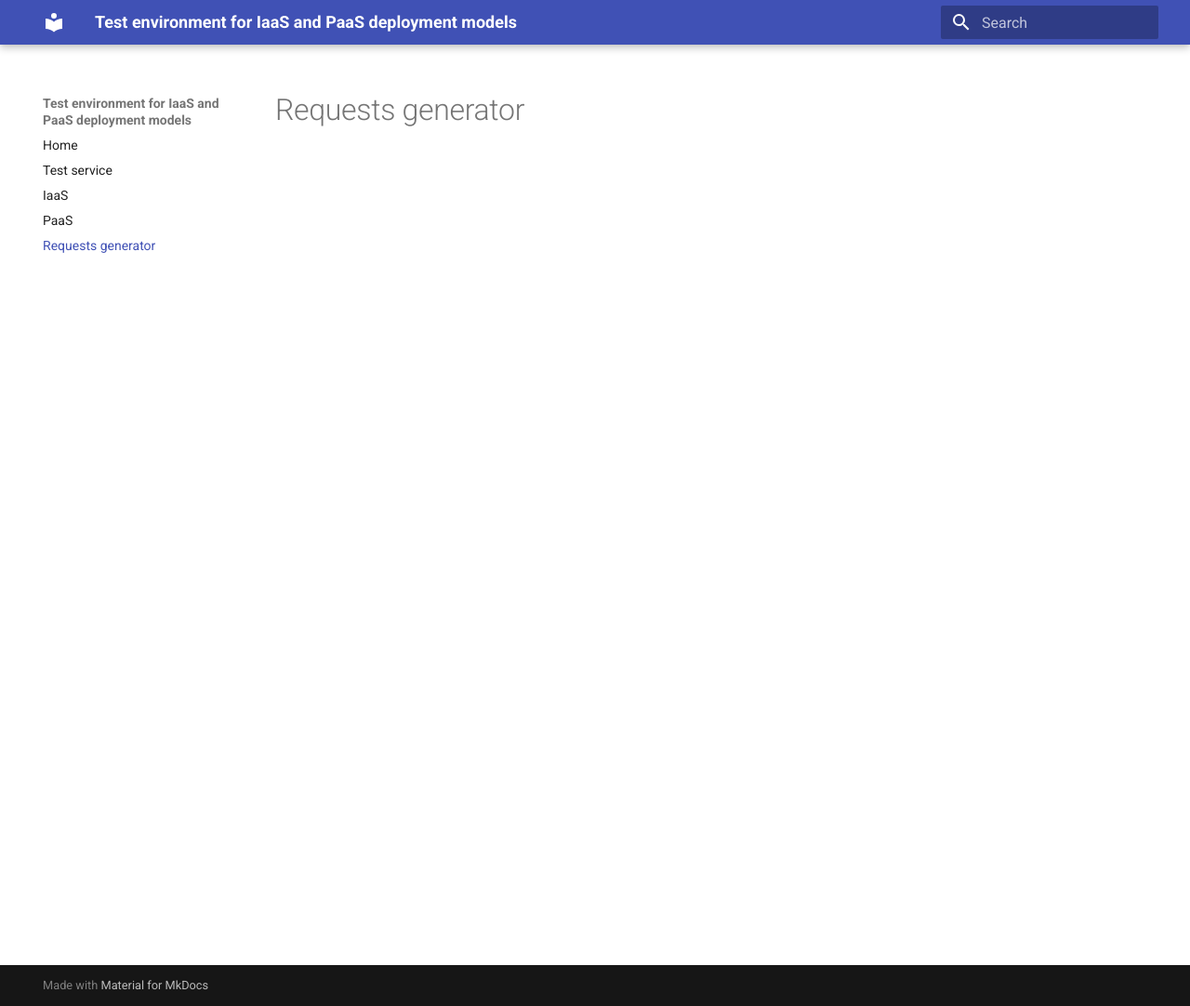
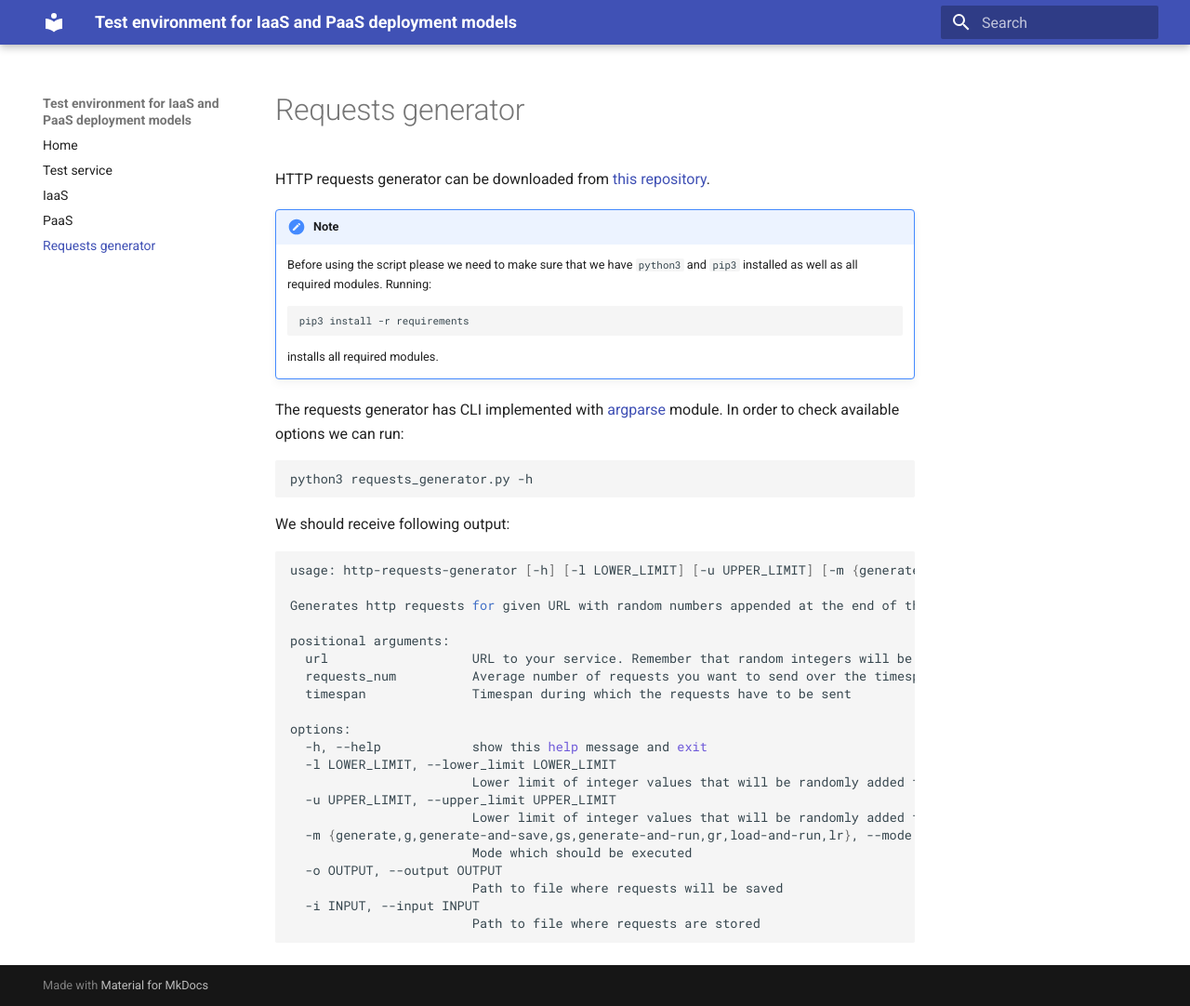
Before and after one commit to WasilewM/23Z-INZ, an MkDocs documentation site: the page built from docs/docs/requests_generator/requests_generator.md, in a window 1280 px wide and 1082 px high. Shown: the whole window at 93% size. Built offline with MkDocs 1.6.1 and Material for MkDocs 9.7.7, drawn with Linux system fonts in a browser that asks for light colours.

Commit message:
Add basic information about requests generator

````diff
--- a/docs/docs/requests_generator/requests_generator.md
+++ b/docs/docs/requests_generator/requests_generator.md
@@ -1 +1,39 @@
 # Requests generator
+
+HTTP requests generator can be downloaded from [this repository](https://github.com/WasilewM/http-requests-generator.git).
+
+!!! Note
+    Before using the script please we need to make sure that we have `python3` and `pip3` installed as well as all required modules. Running:
+    ```shell
+    pip3 install -r requirements
+    ```
+    installs all required modules.
+
+The requests generator has CLI implemented with [argparse](https://docs.python.org/3/library/argparse.html) module. In order to check available options we can run:
+```shell
+python3 requests_generator.py -h
+```
+We should receive following output:
+```shell
+usage: http-requests-generator [-h] [-l LOWER_LIMIT] [-u UPPER_LIMIT] [-m {generate,g,generate-and-save,gs,generate-and-run,gr,load-and-run,lr}] [-o OUTPUT] [-i INPUT] url requests_num timespan
+
+Generates http requests for given URL with random numbers appended at the end of the URL
+
+positional arguments:
+  url                   URL to your service. Remember that random integers will be added at the end of the URL request
+  requests_num          Average number of requests you want to send over the timespan
+  timespan              Timespan during which the requests have to be sent
+
+options:
+  -h, --help            show this help message and exit
+  -l LOWER_LIMIT, --lower_limit LOWER_LIMIT
+                        Lower limit of integer values that will be randomly added to the URL
+  -u UPPER_LIMIT, --upper_limit UPPER_LIMIT
+                        Lower limit of integer values that will be randomly added to the URL
+  -m {generate,g,generate-and-save,gs,generate-and-run,gr,load-and-run,lr}, --mode {generate,g,generate-and-save,gs,generate-and-run,gr,load-and-run,lr}
+                        Mode which should be executed
+  -o OUTPUT, --output OUTPUT
+                        Path to file where requests will be saved
+  -i INPUT, --input INPUT
+                        Path to file where requests are stored
+```
````
